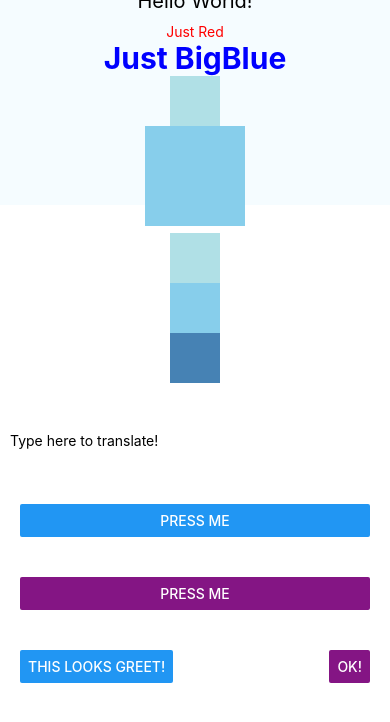
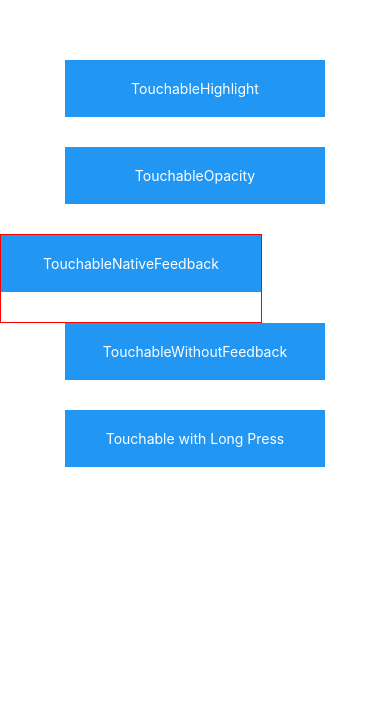
Before and after one commit to bmeritter/react-native-demo, a React Native app: screen / in a window 390 px wide. Shown: the top 722 px of the page. Built offline with nearby package versions, Linux system fonts and the light colour scheme.

Commit message:
Use Touchable component

```diff
--- a/App.js
+++ b/App.js
@@ -10,15 +10,17 @@
 import FlexDimensionsBasics from "./component/FlexDimensionsBasics";
 import PizzaTranslator from "./component/PizzaTranslator";
 import ButtonBasics from "./component/ButtonBasics";
+import Touchables from "./component/Touchables";
 
 export default class App extends Component {
     render() {
         return (
             <View>
-                <ViewText/>
-                <FlexDimensionsBasics/>
-                <PizzaTranslator/>
-                <ButtonBasics/>
+                {/*<ViewText/>*/}
+                {/*<FlexDimensionsBasics/>*/}
+                {/*<PizzaTranslator/>*/}
+                {/*<ButtonBasics/>*/}
+                <Touchables/>
             </View>
         );
     }
--- /dev/null
+++ b/component/Touchables.js
@@ -0,0 +1,67 @@
+import React, { Component } from 'react';
+import { Alert, AppRegistry, Platform, StyleSheet, Text, TouchableHighlight, TouchableOpacity, TouchableNativeFeedback, TouchableWithoutFeedback, View } from 'react-native';
+
+
+export default class Touchables extends Component {
+  _onPressButton() {
+    Alert.alert('You tapped the button!')
+  }
+
+  _onLongPressButton() {
+    Alert.alert('You long-pressed the button!')
+  }
+
+
+  render() {
+    return (
+      <View style={styles.container}>
+        <TouchableHighlight onPress={this._onPressButton} underlayColor="white">
+          <View style={styles.button}>
+            <Text style={styles.buttonText}>TouchableHighlight</Text>
+          </View>
+        </TouchableHighlight>
+        <TouchableOpacity onPress={this._onPressButton}>
+          <View style={styles.button}>
+            <Text style={styles.buttonText}>TouchableOpacity</Text>
+          </View>
+        </TouchableOpacity>
+        <TouchableNativeFeedback
+            onPress={this._onPressButton}
+            background={Platform.OS === 'android' ? TouchableNativeFeedback.SelectableBackground() : ''}>
+          <View style={styles.button}>
+            <Text style={styles.buttonText}>TouchableNativeFeedback</Text>
+          </View>
+        </TouchableNativeFeedback>
+        <TouchableWithoutFeedback
+            onPress={this._onPressButton}
+            >
+          <View style={styles.button}>
+            <Text style={styles.buttonText}>TouchableWithoutFeedback</Text>
+          </View>
+        </TouchableWithoutFeedback>
+        <TouchableHighlight onPress={this._onPressButton} onLongPress={this._onLongPressButton} underlayColor="white">
+          <View style={styles.button}>
+            <Text style={styles.buttonText}>Touchable with Long Press</Text>
+          </View>
+        </TouchableHighlight>
+      </View>
+    );
+  }
+}
+
+const styles = StyleSheet.create({
+  container: {
+    paddingTop: 60,
+    alignItems: 'center'
+  },
+  button: {
+    marginBottom: 30,
+    width: 260,
+    alignItems: 'center',
+    backgroundColor: '#2196F3'
+  },
+  buttonText: {
+    padding: 20,
+    color: 'white'
+  }
+})
```
